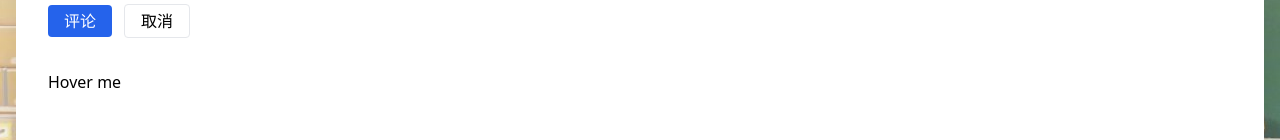
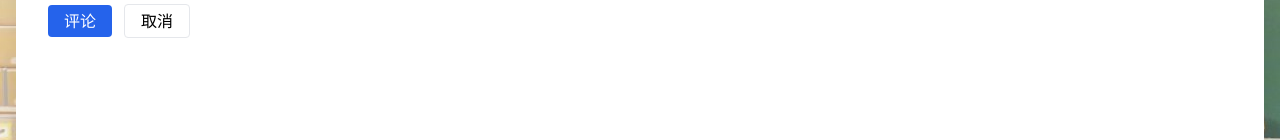
Before and after one commit to zhizhen131626/tailwind_css_vue2, a Vue app: page / in a window 1280 px wide. Shown: the part 615-755 px from the top of the page. Built offline with nearby package versions, Linux system fonts and the light colour scheme.

Commit message:
feat: 添加插件

```diff
--- a/package.json
+++ b/package.json
@@ -8,6 +8,7 @@
     "lint": "vue-cli-service lint"
   },
   "dependencies": {
+    "@tailwindcss/container-queries": "^0.1.1",
     "core-js": "^3.8.3",
     "element-ui": "^2.15.13",
     "vue": "^2.6.14"
@@ -15,7 +16,9 @@
   "devDependencies": {
     "@babel/core": "^7.12.16",
     "@babel/eslint-parser": "^7.12.16",
+    "@tailwindcss/aspect-ratio": "^0.4.2",
     "@tailwindcss/forms": "^0.5.3",
+    "@tailwindcss/typography": "^0.5.9",
     "@vue/cli-plugin-babel": "~5.0.0",
     "@vue/cli-plugin-eslint": "~5.0.0",
     "@vue/cli-service": "~5.0.0",
--- a/src/components/Comments.vue
+++ b/src/components/Comments.vue
@@ -106,6 +106,32 @@
       <!-- form插件 -->
 			<!-- <div class=" form-select">form</div> -->
 
+      <!-- aspect-ratio插件 -->
+      <!-- <div class="aspect-w-16 aspect-h-9">
+        <img src="../assets/桌面壁纸01.jpg" alt="">
+      </div> -->
+
+      <!-- container-queries插件 -->
+      <!-- <div class="@container">
+        <div class="@xxx:underline">
+          This text will be underlined when the container is larger than `32rem`
+        </div>
+      </div> -->
+
+      <!-- typography插件 -->
+      <!-- <article class="prose lg:prose-2xl">
+        <h2>Garlic bread with cheese: What the science tells us</h2>
+        <p>
+          For years parents have espoused the health benefits of eating garlic bread with cheese to their
+          children, with the food earning such an iconic status in our culture that kids will often dress
+          up as warm, cheesy loaf for Halloween.
+        </p>
+        <p>
+          But a recent study shows that the celebrated appetizer may be linked to a series of rabies cases
+          springing up around the country.
+        </p>
+      </article> -->
+
       <!-- sr-only: 隐藏元素，当最小屏幕为sm时不隐藏 -->
 			<!-- <div class="sr-only sm:not-sr-only">111</div> -->
 
@@ -120,14 +146,15 @@
 			</button> -->
 
 			<!-- 动态类名 -->
-			<button :class="` bg-${color}-400 hover:bg-${hoverColor}-400`">
+			<!-- <button :class="`bg-pink-400 hover:bg-${hoverColor}-400`">
         Hover me
-      </button>
+      </button>  -->
+
+      <!-- 变体 -->
+      <!-- 输入框同时悬停和聚焦，背景将是白色的，但边框将是黑色的 -->
+      <!-- <input class="focus:bg-white hover:bg-black focus:border-white hover:border-black" /> -->
 
       <!-- <div class="absolute top-10 right-10">position</div> -->
-			<!-- <div :class="`bg-${color}-300 hover:bg-${hoverColor}-500 hover:underline text-right text-green-400`">
-        Hover me
-      </div>  -->
 
       <!-- 自定义类 -->
       <!-- <div class="btn">点击</div> -->
--- a/tailwind.config.js
+++ b/tailwind.config.js
@@ -30,27 +30,28 @@ module.exports = {
       },
       backgroundImage: {
         'back-img': "url('/src/assets/桌面壁纸01.jpg')",
-       }
+      },
+      containers: {
+        'xxx': '600px',
+      },
     },
     // 默认断点的设置来自于常见的设备分辨率。
-    screens: {
-      'hh': '875px', // 屏幕名称  断点开始的地方
-      // => @media (min-width: 875px) { ... }
-      'ee': {'max': '539px'},
-      // => @media (max-width: 539px) { ... }
-      'zz': {'min': '640px', 'max': '767px'},
-    },
+    // screens: {
+    //   'hh': '875px', // 屏幕名称  断点开始的地方
+    //   // => @media (min-width: 875px) { ... }
+    //   'ee': {'max': '539px'},
+    //   // => @media (max-width: 539px) { ... }
+    //   'zz': {'min': '640px', 'max': '767px'},
+    // },
   },
   // 可以使用 "@responsive" 指令来创建自己的响应式 "variants"，并使用它来实现基于窗口大小的样式变化效果。
   variants: {
     // display: ['responsive', 'hover', 'focus', 'active'],
     // 表示 padding 属性仅在鼠标悬停时生效。这意味着在鼠标悬停在元素上时，将会应用新的 padding 值。
+    // 列表末尾的变体将优先于列表开头的变体
     extend: {
-      // padding: ['hover'],
-      // borderColor: ['focus'],
-      // backgroundColor: ['active'],
-      // backgroundColor: ['group-focus'],
-      opacity: ['disabled'],
+      borderColor: ['focus', 'hover'],
+      backgroundColor: ['hover', 'focus'],
     }
   },
   // darkMode: 'media',
@@ -58,9 +59,9 @@ module.exports = {
   plugins: [
     // 官方插件
     require('@tailwindcss/forms'),
-    // require('@tailwindcss/typography'), // 增强排版风格
-    // require('@tailwindcss/aspect-ratio'),
-    // require('@tailwindcss/container-queries'),
+    require('@tailwindcss/aspect-ratio'), // 创建响应式的宽高比
+    require('@tailwindcss/container-queries'), // 容器查询，根据容器的尺寸来调整元素的样式
+    require('@tailwindcss/typography'), // 增强排版风格
 
     // 通过 编写插件 并使用 addBase 函数来添加基础样式：
     plugin(function({ addBase, theme }) {
```
Also changed, not shown: 1 other file (tests, documents, lock files or other folders).
